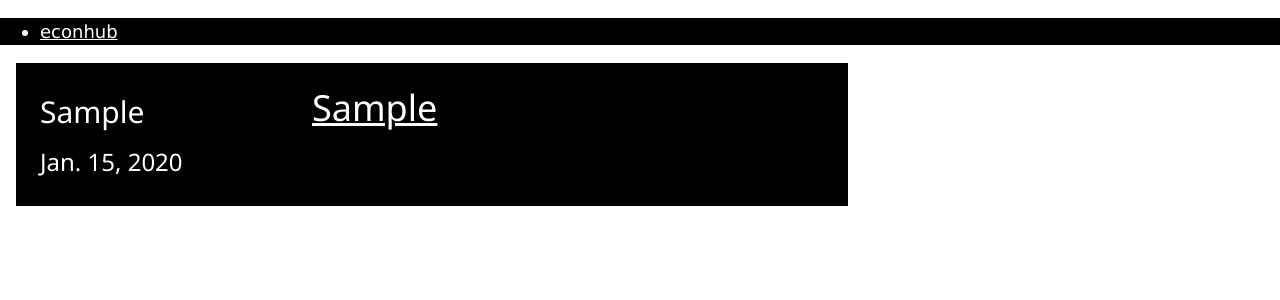
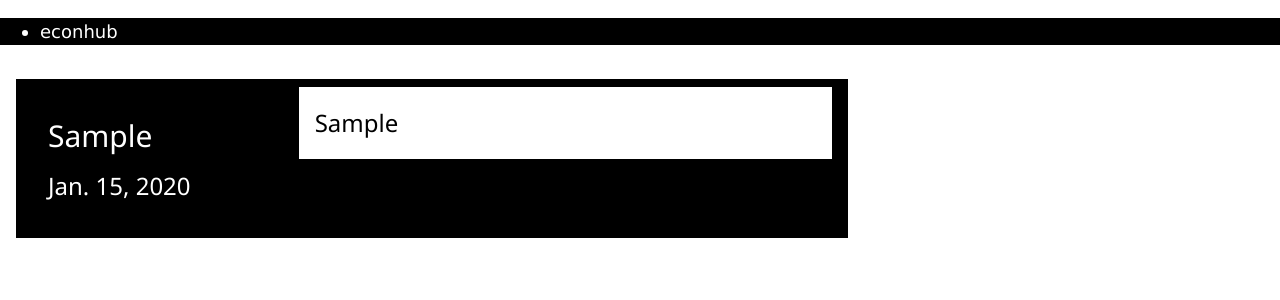
Before and after one commit to MaxSahle/inthelongrun, a Django app: template show_news/templates/show_news/index.html in a window 1280 px wide. Shown: the top 300 px of the page. Run offline with Django 3.2, Linux system fonts and the light colour scheme; the template is opened without the code that fills it: values that come from a table or form of the project are taken from there, others are empty; tables that the repository leaves empty hold one stand-in row (values such as "Sample post").

Commit message:
Update index.html, Added CSS

```diff
--- a/econhub/settings.py
+++ b/econhub/settings.py
@@ -80,6 +80,8 @@ TEMPLATES = [
 ]
 
 
+STATIC_URL = '/static/'
+
 
 WSGI_APPLICATION = 'econhub.wsgi.application'
 
--- /dev/null
+++ b/show_news/static/show_news/index.css
@@ -0,0 +1,3 @@
+a:link {
+    text-decoration: none;
+}
--- a/show_news/templates/show_news/index.html
+++ b/show_news/templates/show_news/index.html
@@ -1,5 +1,8 @@
 <!DOCTYPE html>
 <html>
+{% load static %}
+<link rel="stylesheet" type="text/css" href="{% static 'show_news/index.css' %}" />
+
 <title>econhub</title>
 <meta name="viewport" content="width=device-width, initial-scale=1">
 <link rel="stylesheet" href="http://www.w3schools.com/lib/w3.css">
@@ -27,15 +30,15 @@
 
 {% for each in all_news %}
 
-<div class="w3-container w3-black w3-twothird">
+<div class="w3-container w3-black w3-twothird w3-margin-top w3-padding">
 
 <div class="w3-panel w3-third w3-black">
 <h2>{{each.source}}</h2>
 <h3>{{each.date}}</h3>
 </div>
 
-<div class="w3-rest w3-container w3-padding">
-<h1><a href={{each.url}}>{{each.headline}}</a></h1>
+<div class="w3-rest w3-container w3-padding w3-white">
+<h3><a href={{each.url}}>{{each.headline}}</a></h3>
 </div>
 </div>
 
```
Also changed, not shown: 2 other files.
